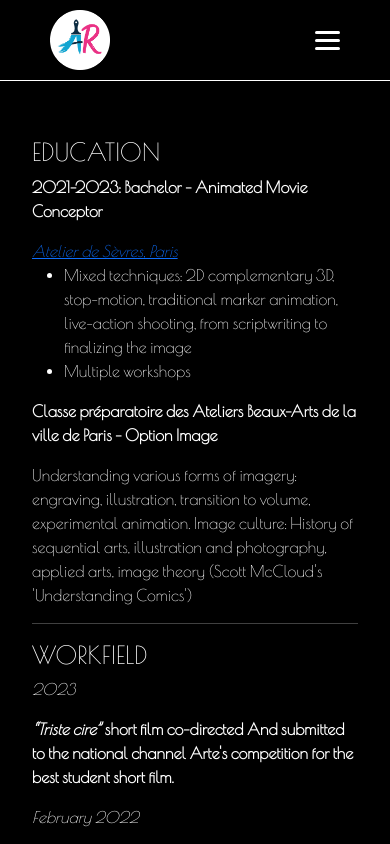
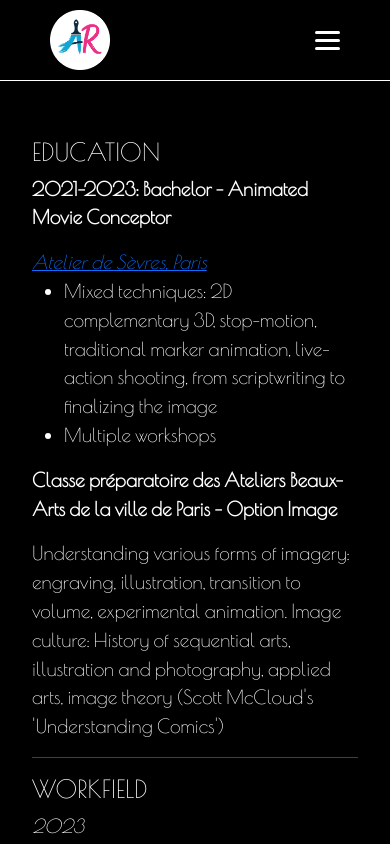
Before and after one commit to zouyos/portfolio-assia-rochat, a React (Vite) app: page /resume in a window 390 px wide. Shown: the top 844 px of the page. Built offline with nearby package versions, Linux system fonts and the light colour scheme.

Commit message:
resume font size updated

```diff
--- a/src/pages/Resume/style.module.css
+++ b/src/pages/Resume/style.module.css
@@ -5,6 +5,7 @@
   font-family: 'Poiret One', sans-serif;
   font-weight: 400;
   margin-top: 1.5rem;
+  font-size: 1.3rem;
 }
 
 .leftBlock {
@@ -23,6 +24,7 @@
 @media (max-width: 800px) {
   .container {
     flex-direction: column-reverse;
+    font-size: 1.2rem;
   }
 
   .leftBlock {
```
